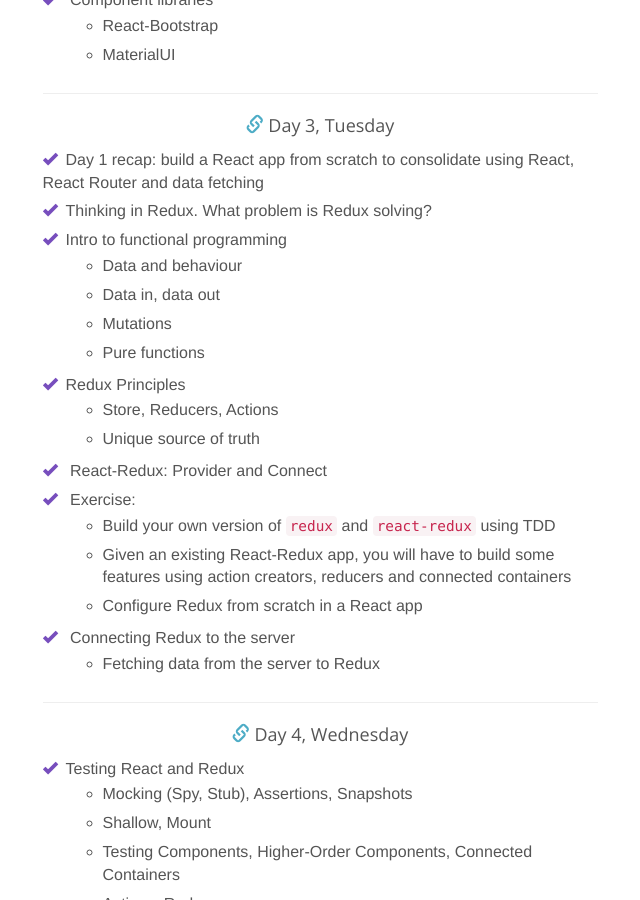
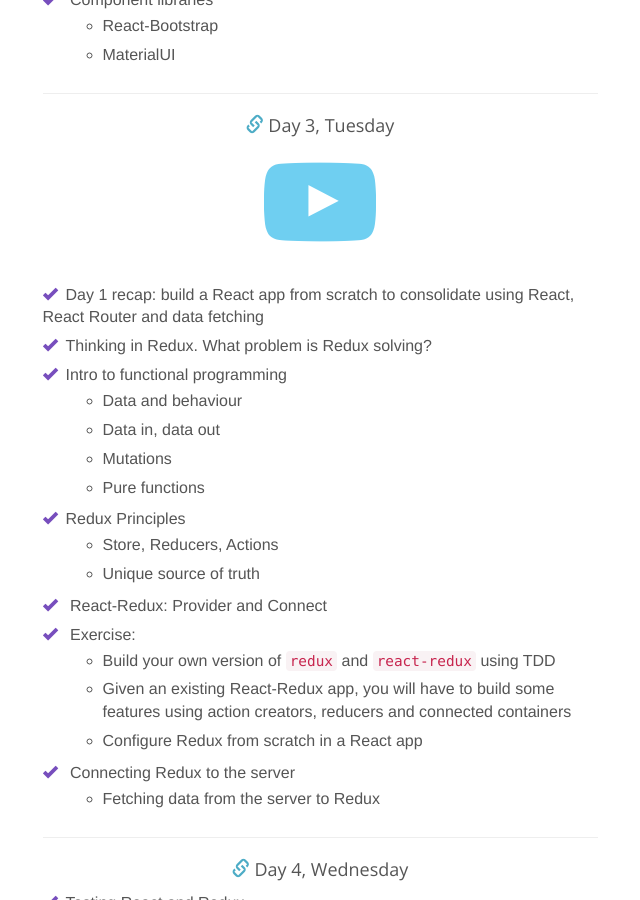
Before and after one commit to reactgraphqlacademy/reactjs.academy_OLD_JEKYLL_SITE, a Jekyll site: the page built from react-redux-graphql-bootcamp-lisbon.html, in a window 1280 px wide and 900 px high, scrolled down 3788 px. Shown: the whole window, without its empty margins (320-960 px from the left). Built offline with Jekyll 4.4.1, drawn with Linux system fonts in a browser that asks for light colours; nearby versions of some CDN libraries; comment, search, counter and statistics services are not loaded.

Commit message:
Adds video for Tuesday

```diff
--- a/_includes/cv-bootcamp.html
+++ b/_includes/cv-bootcamp.html
@@ -119,6 +119,18 @@
       </ul>
       <hr>
       <h4 class="text-center"><a href="#day3" name="day3"><span class="glyphicon glyphicon-link" aria-hidden="true"></span></a> Day 3, Tuesday</h4>
+      <div class="text-center">
+      <a href="https://www.youtube.com/embed/ngOylwBxR6g?autoplay=1"
+        data-mediabox="video1"
+        data-iframe="true"
+        data-width="530"
+        data-height="315"
+        data-title="ReactJS Academy">
+        <span class="fa fa-youtube-play fa-7" aria-hidden="true"></span>
+        <br>
+        <strong style="color:white">Play video &#xbb;</strong>
+      </a>
+    </div>
       <ul class="list-unstyled">
         <li><span class="glyphicon glyphicon-ok" aria-hidden="true"></span>Day 1 recap: build a React app from scratch to consolidate using React, React Router and data fetching</li>
         <li><span class="glyphicon glyphicon-ok" aria-hidden="true"></span>Thinking in Redux. What problem is Redux solving?</li>
```
